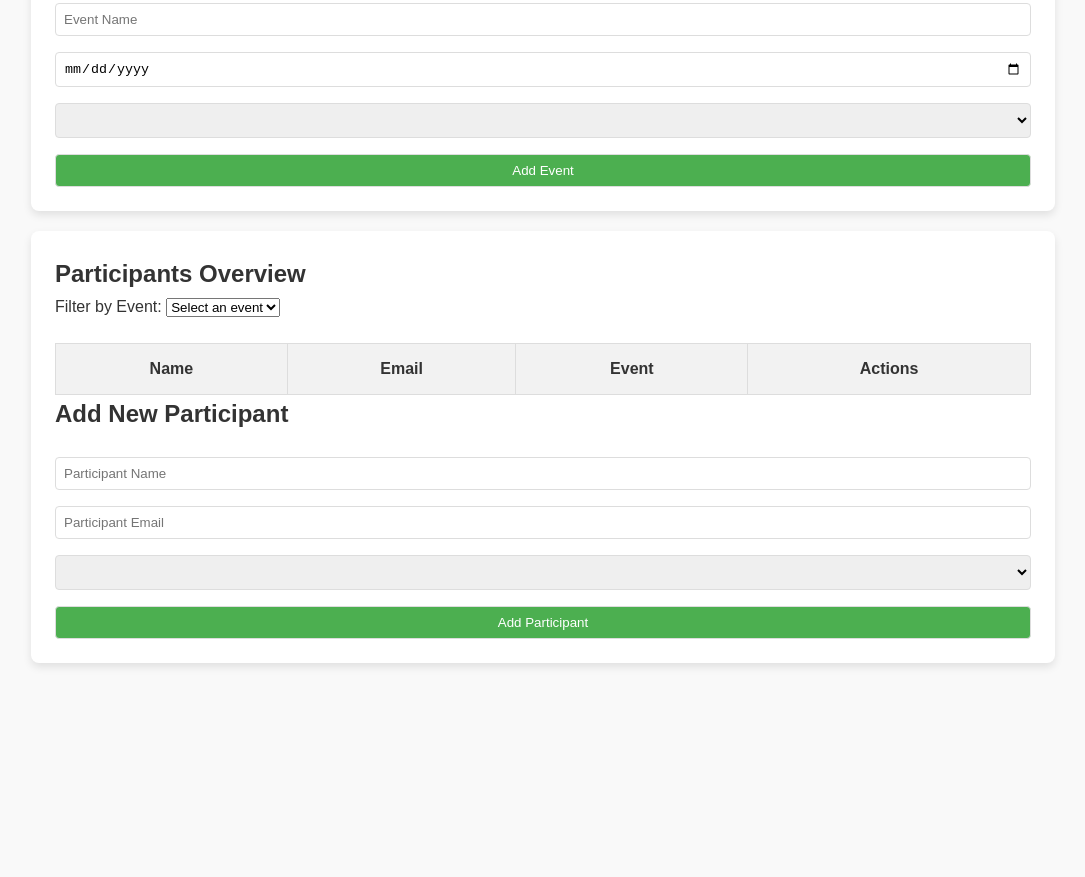
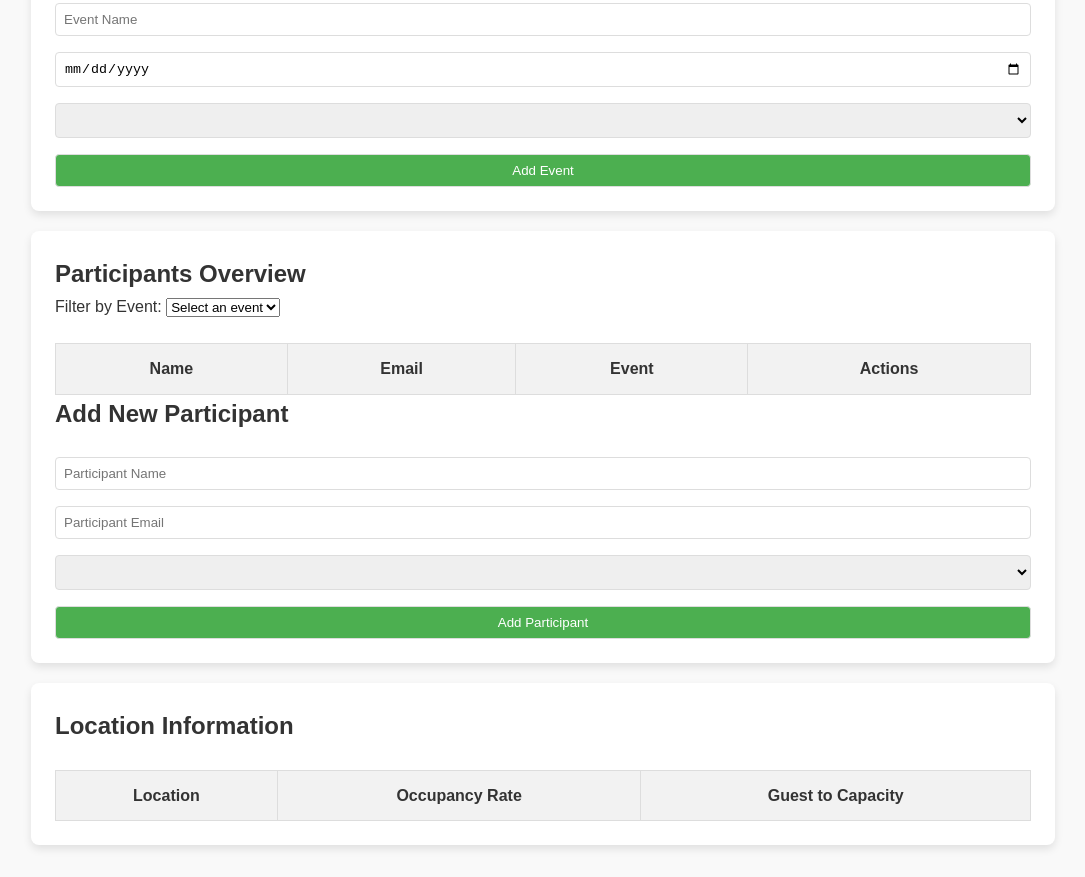
Before and after one commit to lesliezss/event-management-app, a plain HTML site: page frontend/index.html in a window 1280 px wide. Shown: the part 395-1272 px from the top of the page, without its empty margins (97-1182 px from the left). Before the commit the page ends 1090 px from the top, so only its background shows below. Drawn offline with Linux system fonts and the light colour scheme; no server answers.

Commit message:
add locations table and stylings

```diff
--- a/frontend/css/styles.css
+++ b/frontend/css/styles.css
@@ -1,4 +1,3 @@
-
 /* Basic Reset */
 * {
   margin: 0;
@@ -15,7 +14,7 @@ body {
 
 /* Header Styling */
 header {
-    background-color: #4CAF50;
+  background-color: #4caf50;
   color: #fff;
   padding: 1rem;
   text-align: center;
@@ -44,23 +43,25 @@ main {
   margin: 2rem auto;
 }
 
-/* Events Section */
-#events, #participants {
+/* Section */
+#events,
+#participants, #locations {
   background-color: #fff;
   border-radius: 8px;
   padding: 1.5rem;
   box-shadow: 0 4px 8px rgba(0, 0, 0, 0.1);
 }
 /* Add margin between sections */
-#events {
+#events,#participants, #locations  {
   margin-bottom: 20px; /* Space below the events section */
 }
 
-#participants {
+#participants, #locations  {
   margin-top: 20px; /* Space above the participants section */
 }
 
-#events h1, #events h2 {
+#events h1,
+#events h2 {
   color: #333;
   margin-bottom: 1rem;
 }
@@ -76,7 +77,7 @@ main {
 
 #searchButton {
   padding: 0.5rem 1rem;
-    background-color: #4CAF50;
+  background-color: #4caf50;
   color: #fff;
   border: none;
   border-radius: 4px;
@@ -89,34 +90,46 @@ main {
 }
 
 /* Table Styling */
-#event-table, #participantsTable{
+#event-table,
+#participantsTable,
+#locationsTable {
   width: 100%;
   border-collapse: collapse;
   margin-top: 1.5rem;
 }
 
 #event-table th,
-#event-table td, #participantsTable th, #participantsTable td{
+#event-table td,
+#participantsTable th,
+#participantsTable td,
+#locationsTable th,
+#locationsTable td {
   padding: 0.75rem;
   border: 1px solid #ddd;
   text-align: center;
 }
 
-#event-table th, #participantsTable th {
+#event-table th,
+#participantsTable th,
+#locationsTable th {
   background-color: #f2f2f2;
   font-weight: bold;
 }
 
-#event-table tr:nth-child(even) , #participantsTable tr:nth-child(even){
+#event-table tr:nth-child(even),
+#participantsTable tr:nth-child(even),
+#locationsTable tr:nth-child(even){
   background-color: #f9f9f9;
 }
 
-#event-table tr:hover ,#participantsTable tr:hover{
+#event-table tr:hover,
+#participantsTable tr:hover {
   background-color: #f1f1f1;
 }
 
 /* Form Styling */
-#newEventForm, #newParticipantForm {
+#newEventForm,
+#newParticipantForm {
   display: flex;
   flex-direction: column;
   gap: 1rem;
@@ -136,7 +149,7 @@ main {
 
 #newEventForm button,
 #newParticipantForm button {
-    background-color: #4CAF50;
+  background-color: #4caf50;
   color: #fff;
   cursor: pointer;
   transition: background-color 0.3s;
--- a/frontend/index.html
+++ b/frontend/index.html
@@ -110,7 +110,23 @@
         <script type="module" src="./js/api/participantsApi.js"></script>
         <script type="module" src="./js/components/participants.js"></script>
       </section>
-      <section id="locations"></section>
+      <section id="locations">
+        <div>
+          <h2>Location Information</h2>
+          <table id="locationsTable">
+              <thead>
+                  <tr>
+                      <th>Location</th>
+                      <th>Occupancy Rate</th>
+                      <th>Guest to Capacity</th>
+                  </tr>
+              </thead>
+              <tbody id="locationsTableBody">
+                  <!-- Location data will be populated here -->
+              </tbody>
+          </table>
+      </div>
+      </section>
       <section id="blacklist"></section>
     </main>
   </body>
```
Lines whose indentation alone changed are shown as unchanged.
